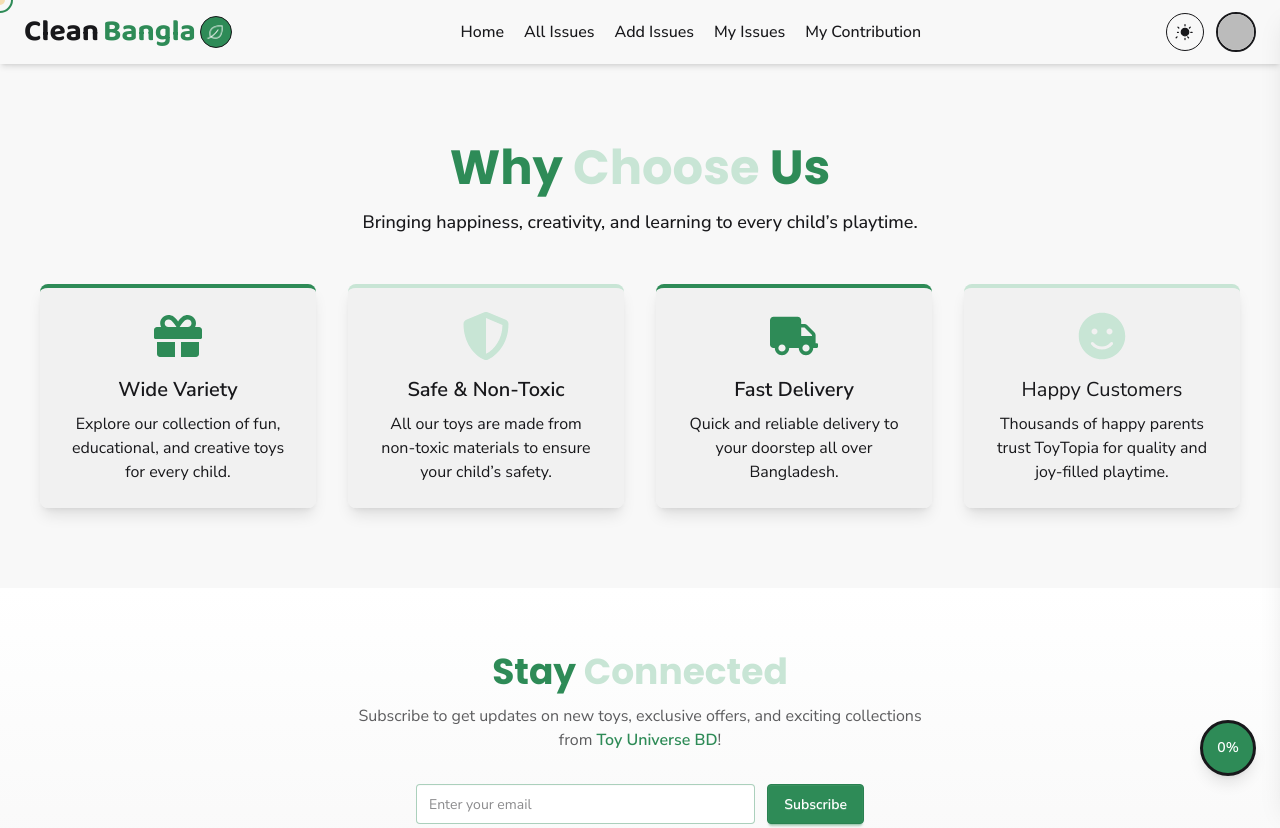
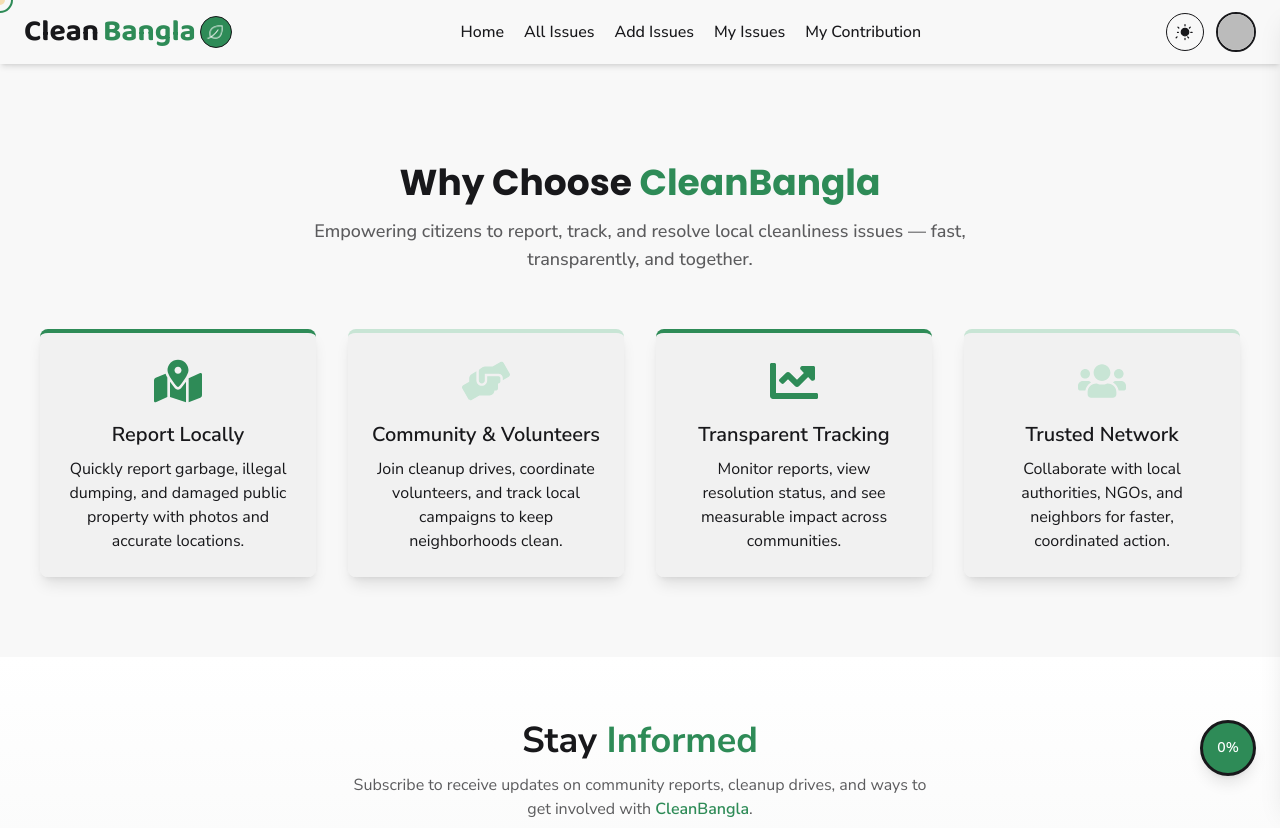
Before and after one commit to siddikur-dev/CleanBangla-Client, a React (Vite) app: page /feature in a window 1280 px wide. Shown: the top 828 px of the page. Built offline with nearby package versions, Linux system fonts and the light colour scheme; no server answers; sample sign-in values are in the browser's storage.

Commit message:
newsletter and feature page designed

```diff
--- a/src/Pages/About/About.jsx
+++ b/src/Pages/About/About.jsx
@@ -204,7 +204,7 @@ const AboutPage = () => {
 
         {/* responsive grid of cards */}
         <div className="max-w-6xl mx-auto grid grid-cols-1 sm:grid-cols-2 lg:grid-cols-4 gap-8">
-          {STEPS.map((s, ) => (
+          {STEPS.map((s) => (
             <div
               key={s.id}
               className="bg-base-100 rounded-2xl overflow-hidden shadow-md hover:shadow-2xl transition-shadow hover:-translate-y-1 duration-300 "
--- a/src/Pages/Feature/Feature.jsx
+++ b/src/Pages/Feature/Feature.jsx
@@ -1,77 +1,71 @@
 import React from "react";
-import { FaTruck, FaShieldAlt, FaSmile, FaGift } from "react-icons/fa";
+import { FaMapMarkedAlt, FaUsers, FaHandsHelping, FaChartLine } from "react-icons/fa";
 import Newsletter from "../NewsLetter/NewsLetter";
+import SectionHeader from "../../Component/Shared/SectionHeader";
 
 const Feature = () => {
   return (
     <div className="w-full bg-base-200">
       {/* Helmet */}
-      <title>Feature - Toy Universe</title>
+      <title>Features - CleanBangla</title>
       {/* Features Section */}
-      <section className="py-20 px-4 sm:px-6 lg:px-10  container mx-auto">
-        <div className="text-center mb-12">
-          <h2 className="text-3xl sm:text-4xl lg:text-5xl font-bold text-primary mb-4 heading-font">
-            Why
-            <span className="text-secondary"> Choose </span>
-            Us
-          </h2>
-          <p className="text-lg font-medium">
-            Bringing happiness, creativity, and learning to every child’s
-            playtime.
-          </p>
+      <section className="py-20 px-4 sm:px-6 lg:px-10 container mx-auto">
+        <div className="text-center mb-8">
+          <SectionHeader
+            title={<>Why Choose <span className="text-primary">CleanBangla</span></>}
+            description={"Empowering citizens to report, track, and resolve local cleanliness issues — fast, transparently, and together."}
+            titleProps={{ className: "heading-font" }}
+            descProps={{ className: "text-lg font-medium max-w-2xl mx-auto" }}
+          />
         </div>
 
         {/* Responsive Cards Grid */}
         <div className="grid grid-cols-1 sm:grid-cols-2 lg:grid-cols-4 gap-6 md:gap-8">
-          {/* Card 1 */}
-          <div className="p-6 border-t-4 border-primary hover:-translate-y-1 text-center group card w-full shadow-lg rounded-lg overflow-hidden transform transition-all duration-300 hover:shadow-2xl bg-base-300/70 ">
+          {/* Card 1 - Local Reporting */}
+          <div className="p-6 border-t-4 border-primary hover:-translate-y-1 text-center group card w-full shadow-lg rounded-lg overflow-hidden transform transition-all duration-300 hover:shadow-2xl bg-base-300/70">
             <div className="flex justify-center mb-4">
-              <FaGift className="text-5xl text-primary  transition-colors duration-300" />
+              <FaMapMarkedAlt className="text-5xl text-primary transition-colors duration-300" />
             </div>
-            <h3
-              className="text-xl font-semibold mb-2
-             transition-colors duration-300"
-            >
-              Wide Variety
-            </h3>
+            <h3 className="text-xl font-semibold mb-2">Report Locally</h3>
             <p className="text-sm md:text-base transition-colors duration-300">
-              Explore our collection of fun, educational, and creative toys for
-              every child.
+              Quickly report garbage, illegal dumping, and damaged public
+              property with photos and accurate locations.
             </p>
           </div>
 
-          {/* Card 2 */}
+          {/* Card 2 - Volunteer Community */}
           <div className="p-6 border-t-4 border-secondary hover:-translate-y-1 text-center group card w-full shadow-lg rounded-lg overflow-hidden transform transition-all duration-300 hover:shadow-2xl bg-base-300/70">
             <div className="flex justify-center mb-4">
-              <FaShieldAlt className="text-5xl text-secondary" />
+              <FaHandsHelping className="text-5xl text-secondary" />
             </div>
-            <h3 className="text-xl font-semibold  mb-2">Safe & Non-Toxic</h3>
-            <p className=" text-sm md:text-base">
-              All our toys are made from non-toxic materials to ensure your
-              child’s safety.
+            <h3 className="text-xl font-semibold mb-2">Community & Volunteers</h3>
+            <p className="text-sm md:text-base">
+              Join cleanup drives, coordinate volunteers, and track local
+              campaigns to keep neighborhoods clean.
             </p>
           </div>
 
-          {/* Card 3 */}
+          {/* Card 3 - Transparent Tracking */}
           <div className="p-6 border-t-4 border-primary hover:-translate-y-1 text-center group card w-full shadow-lg rounded-lg overflow-hidden transform transition-all duration-300 hover:shadow-2xl bg-base-300/70">
             <div className="flex justify-center mb-4">
-              <FaTruck className="text-5xl text-primary" />
+              <FaChartLine className="text-5xl text-primary" />
             </div>
-            <h3 className="text-xl font-semibold mb-2">Fast Delivery</h3>
-            <p className=" text-sm md:text-base">
-              Quick and reliable delivery to your doorstep all over Bangladesh.
+            <h3 className="text-xl font-semibold mb-2">Transparent Tracking</h3>
+            <p className="text-sm md:text-base">
+              Monitor reports, view resolution status, and see measurable
+              impact across communities.
             </p>
           </div>
 
-          {/* Card 4 */}
+          {/* Card 4 - Trusted Network */}
           <div className="p-6 border-t-4 border-secondary hover:-translate-y-1 text-center group card w-full shadow-lg rounded-lg overflow-hidden transform transition-all duration-300 hover:shadow-2xl bg-base-300/70">
             <div className="flex justify-center mb-4">
-              <FaSmile className="text-5xl text-secondary" />
+              <FaUsers className="text-5xl text-secondary" />
             </div>
-            <h3 className="text-xl font-secondary  mb-2">Happy Customers</h3>
-            <p className=" text-sm md:text-base">
-              Thousands of happy parents trust ToyTopia for quality and
-              joy-filled playtime.
+            <h3 className="text-xl font-semibold mb-2">Trusted Network</h3>
+            <p className="text-sm md:text-base">
+              Collaborate with local authorities, NGOs, and neighbors for
+              faster, coordinated action.
             </p>
           </div>
         </div>
--- a/src/Pages/NewsLetter/NewsLetter.jsx
+++ b/src/Pages/NewsLetter/NewsLetter.jsx
@@ -1,23 +1,31 @@
 import React from "react";
 
 const Newsletter = () => {
+  const handleSubmit = (e) => {
+    e.preventDefault();
+    const form = new FormData(e.target);
+    const email = form.get("email");
+    console.log("Newsletter signup:", email);
+  };
+
   return (
     <section className="py-16 bg-gradient-to-b from-base-100 to-base-200">
       <div className="container mx-auto px-4 text-center">
         {/* Heading */}
-        <h2 className="text-4xl font-bold text-primary mb-3 heading-font">
-          Stay <span className="text-secondary">Connected</span>
+        <h2 className="text-4xl font-bold  mb-3 ">
+          Stay <span className="text-primary">Informed</span>
         </h2>
         <p className="text-base-content/70 max-w-xl mx-auto mb-8">
-          Subscribe to get updates on new toys, exclusive offers, and exciting
-          collections from <span className="font-semibold text-primary">Toy Universe BD</span>!
+          Subscribe to receive updates on community reports, cleanup drives,
+          and ways to get involved with <span className="font-semibold text-primary">CleanBangla</span>.
         </p>
 
         {/* Form */}
-        <form className="max-w-md mx-auto flex flex-col sm:flex-row items-center gap-3">
+        <form onSubmit={handleSubmit} className="max-w-md mx-auto flex flex-col sm:flex-row items-center gap-3">
           <input
+            name="email"
             type="email"
-            placeholder="Enter your email"
+            placeholder="Your email address"
             className="input input-bordered w-full sm:flex-1 bg-base-100 border-primary/40 focus:border-primary focus:ring-primary"
             required
           />
@@ -28,7 +36,6 @@ const Newsletter = () => {
             Subscribe
           </button>
         </form>
-
       </div>
     </section>
   );
```
